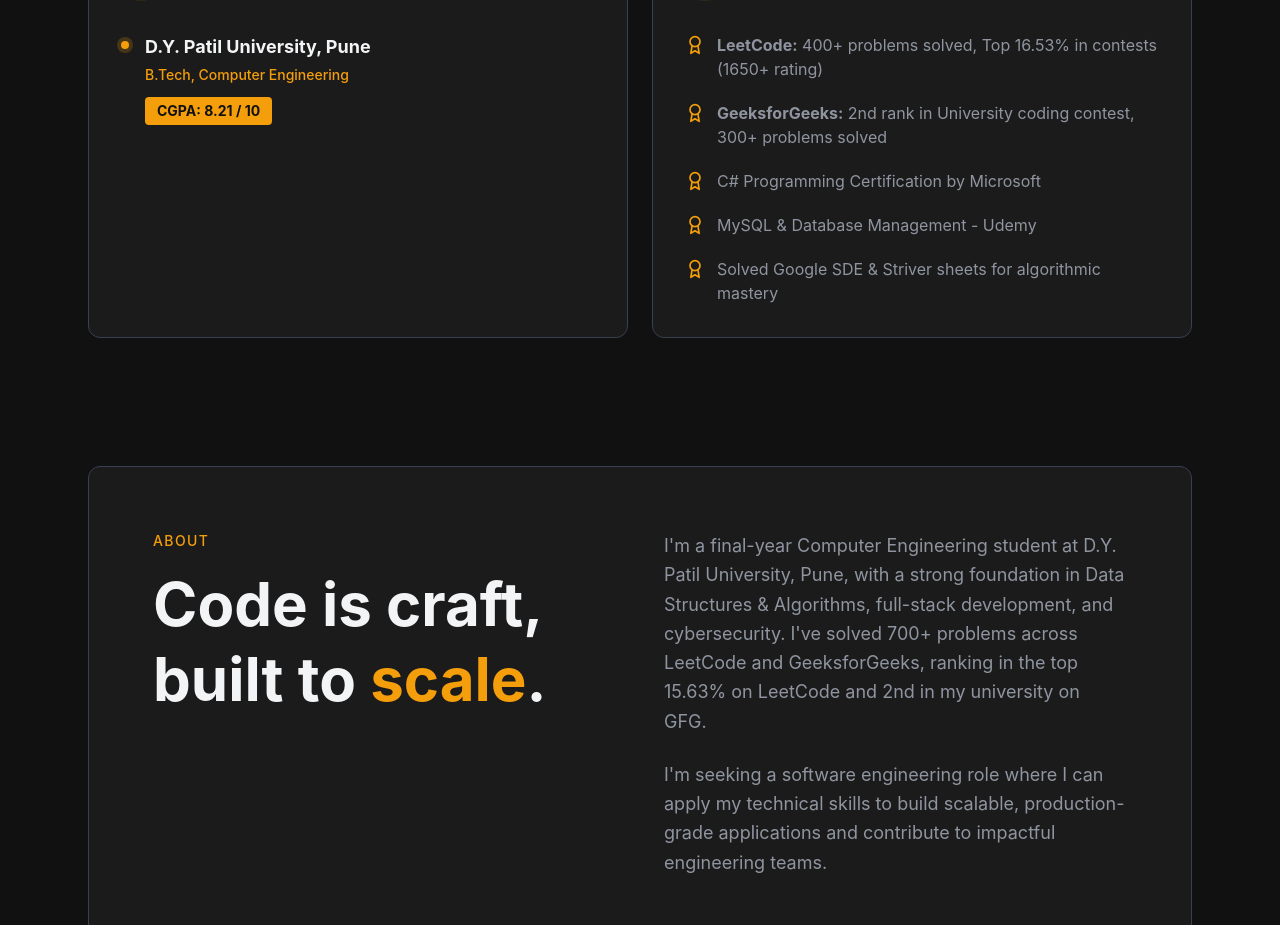
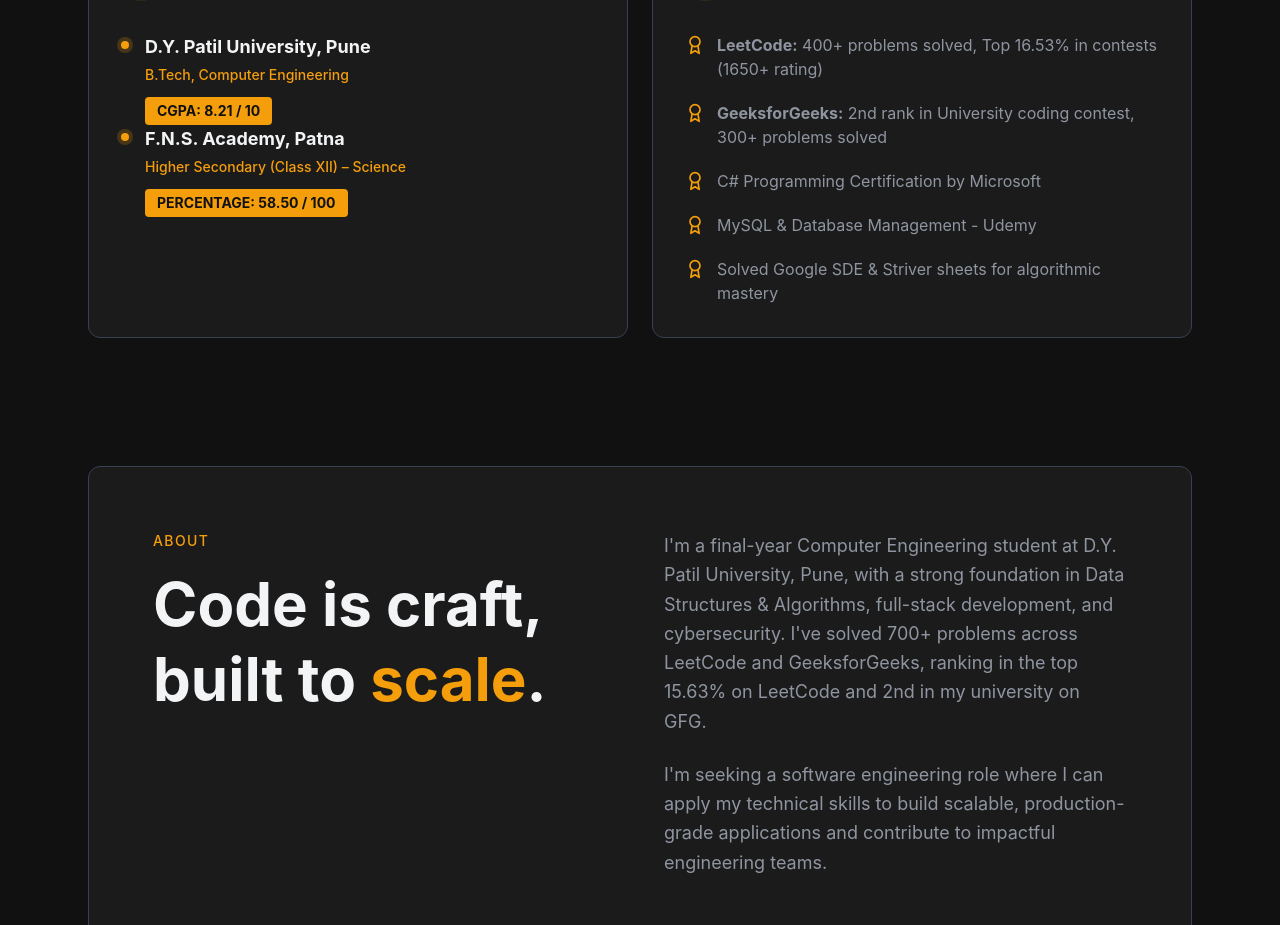
Before and after one commit to Subham5778/MyPortfolio, a React (Vite) app: page / in a window 1280 px wide. Shown: the part 3240-4165 px from the top of the page. Built offline with nearby package versions, Linux system fonts and the light colour scheme.

Commit message:
Add educational background section to App component

```diff
--- a/src/App.jsx
+++ b/src/App.jsx
@@ -427,6 +427,17 @@ function App() {
                   </span>
                 </div>
               </div>
+
+              <div className="space-y-8">
+                <div className="relative pl-6 before:absolute before:left-0 before:top-2 before:w-2 before:h-2 before:bg-primary before:rounded-full before:ring-4 before:ring-primary/20">
+                  <h4 className="text-lg font-bold">F.N.S. Academy, Patna</h4>
+                  <p className="text-primary text-sm font-medium mb-3 mt-1">Higher Secondary (Class XII) – Science</p>
+                  <span className="inline-block bg-primary text-background font-bold text-sm px-3 py-1 rounded">
+                    PERCENTAGE: 58.50 / 100
+                  </span>
+                </div>
+              </div>
+
             </div>
 
             {/* Awards Card */}
```
